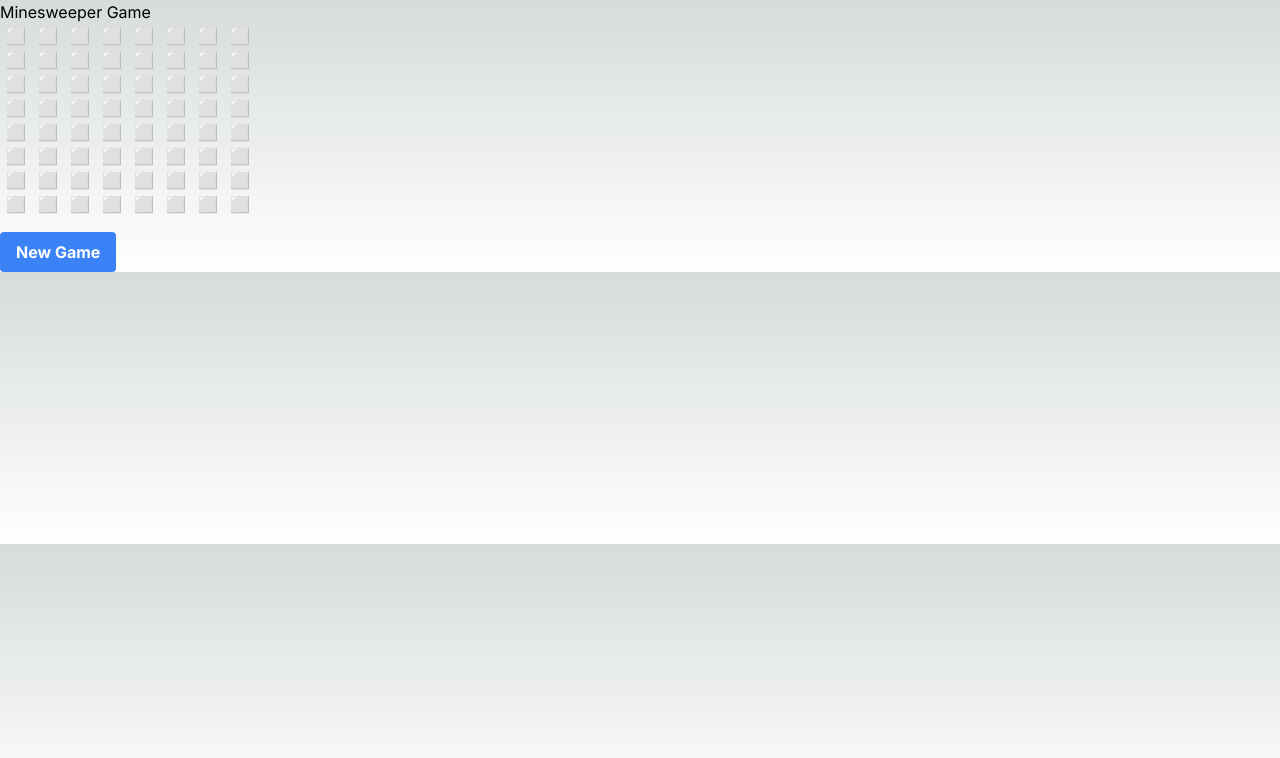
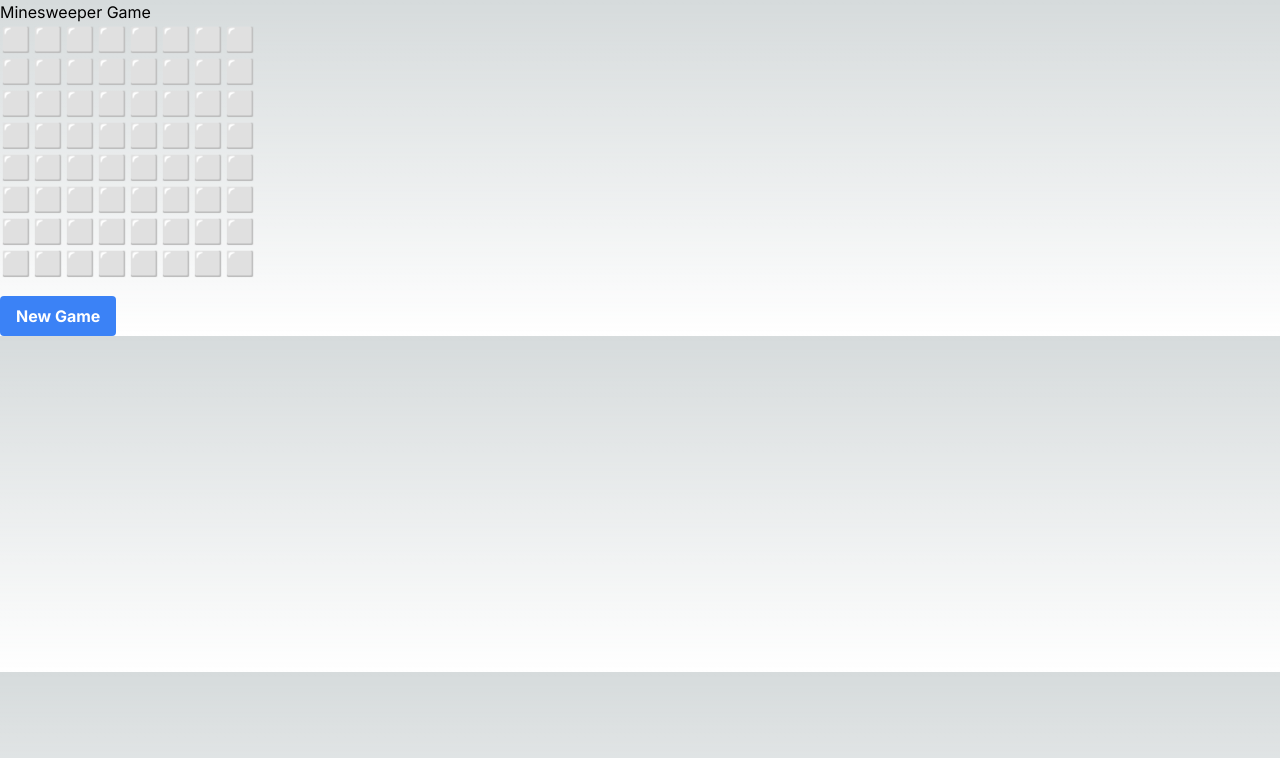
Before and after one commit to Waldo000000/minesweeper-multiplayer, a Next.js app: page /game in a window 1280 px wide. Shown: the top 758 px of the page. Built offline with nearby package versions, Linux system fonts and the light colour scheme.

Commit message:
Tweak graphics

```diff
--- a/app/game/ui/cell.tsx
+++ b/app/game/ui/cell.tsx
@@ -43,7 +43,7 @@ const Cell: React.FC<CellProps> = ({ neighbouringMines, isMine, isRevealed, isFl
 
   return (
     <div
-      className={`w-8 select-none cursor-default text-center cell ${isRevealed ? 'revealed' : ''} ${isFlagged ? 'flagged' : ''}`}
+      className={`w-8 align-middle select-none p-0 cursor-default text-center cell ${isRevealed ? 'revealed' : ''} ${isFlagged ? 'flagged' : ''}`}
       onClick={handleClick}
       onContextMenu={handleRightClick}
       onTouchStart={handleTouchStart}
@@ -54,7 +54,7 @@ const Cell: React.FC<CellProps> = ({ neighbouringMines, isMine, isRevealed, isFl
       {isRevealed && !isFlagged && !isMine && neighbouringMines === 0 && '⬛'}
       {isRevealed && !isFlagged && !isMine && neighbouringMines !== 0 && neighbouringMines}
       {isRevealed && !isFlagged && isMine && '💥'}
-      {isRevealed && isFlagged && !isMine &&  '❌'}
+      {isRevealed && isFlagged && !isMine && '❌'}
       {isRevealed && isFlagged && isMine && '🚩'}
     </div>
   );
--- a/app/game/ui/grid.tsx
+++ b/app/game/ui/grid.tsx
@@ -14,7 +14,7 @@ const Grid: React.FC<GridProps> = ({ board, onCellClick, onCellRightClick }) =>
   return (
     <div className="grid">
       {board.map((row, rowIndex) => (
-        <div key={rowIndex} className="row flex">
+        <div key={rowIndex} className="row flex items-center h-8 text-2xl">
           {row.map((cell, colIndex) => (
             <DynamicCell
               key={`${rowIndex}-${colIndex}`}
```
